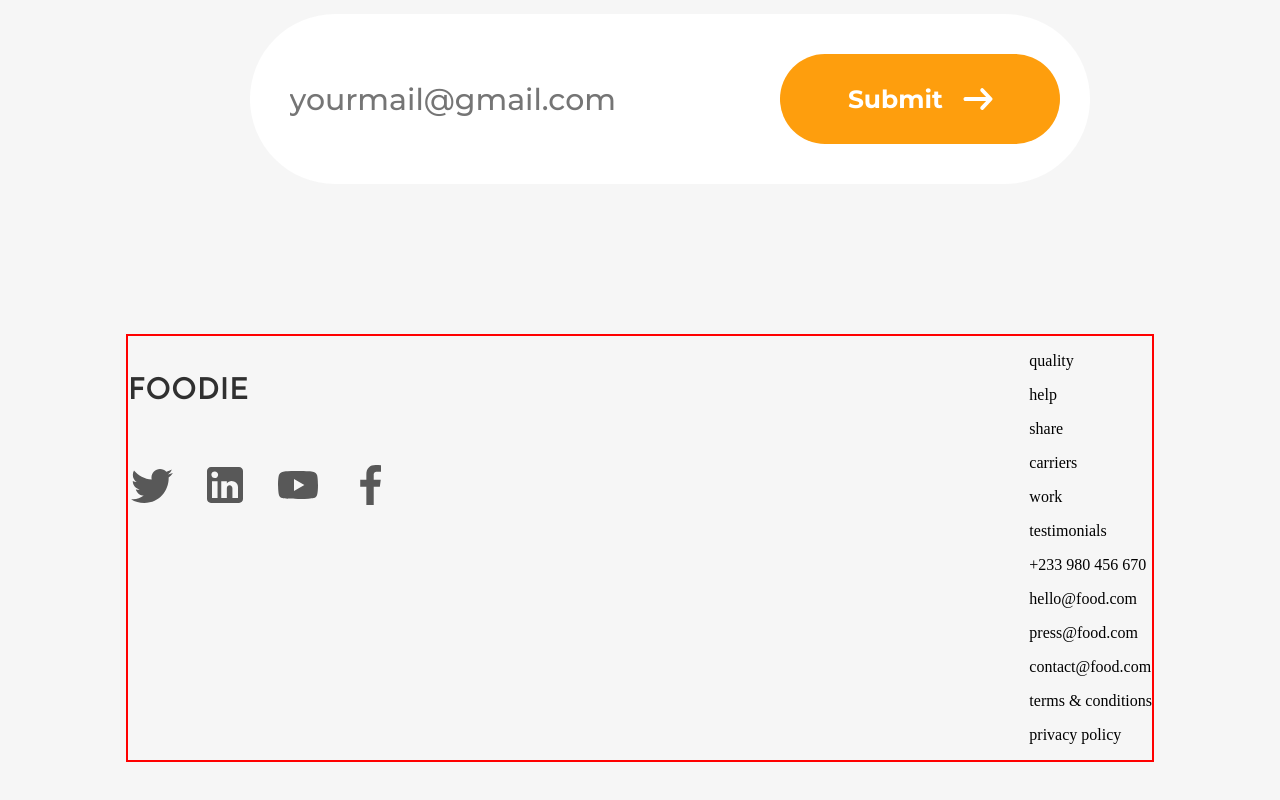
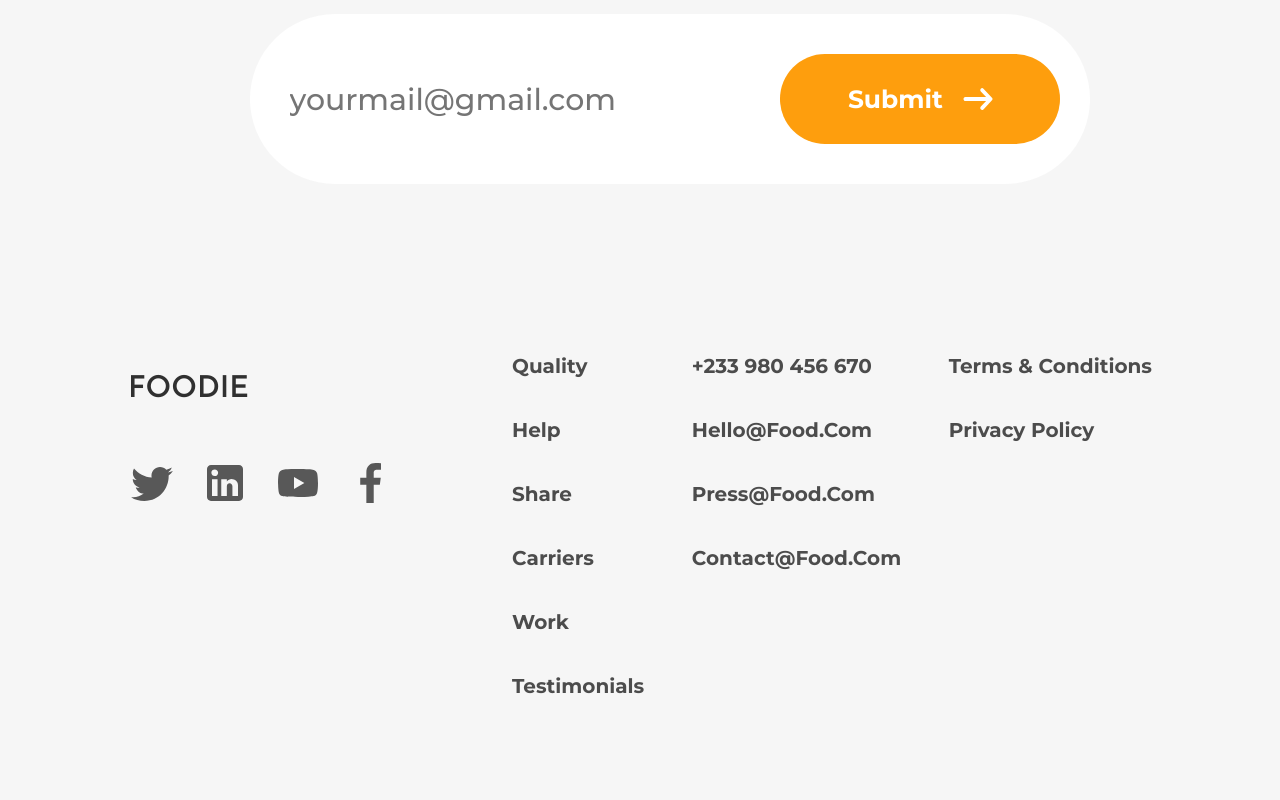
Before and after one commit to mambachristophersteven/react-restaurant-landing-page, a React (Create React App) app: page / in a window 1280 px wide. Shown: the part 4977-5777 px from the top of the page. Built offline with nearby package versions, Linux system fonts and the light colour scheme.

Commit message:
Footer component styling finished

```diff
--- a/src/Components/Footer/Footer.css
+++ b/src/Components/Footer/Footer.css
@@ -1,8 +1,8 @@
 .footer{
     width: 80%;
-    border: 2px solid red;
     display: flex;
     justify-content: space-between;
+    align-items: self-start;
     margin-top: 100px;
     margin-bottom: 100px;
 }
@@ -10,7 +10,6 @@
 .footer-left{
     display: flex;
     flex-direction: column;
-    align-items: flex-start;
     gap: 20px;
 }
 
@@ -25,3 +24,24 @@
     align-items: center;
     gap: 25px;
 }
+
+.footer-right{
+    display: flex;
+    justify-content: space-between;
+    width: 50vw;
+    align-items: flex-start;
+}
+
+.footer-links{
+    display: flex;
+    flex-direction: column;
+    align-items: flex-start;
+}
+
+
+.footer-link{
+    font-family: monBold;
+    font-size: 20px;
+    color: var(--main-text);
+    text-transform: capitalize;
+}
```
